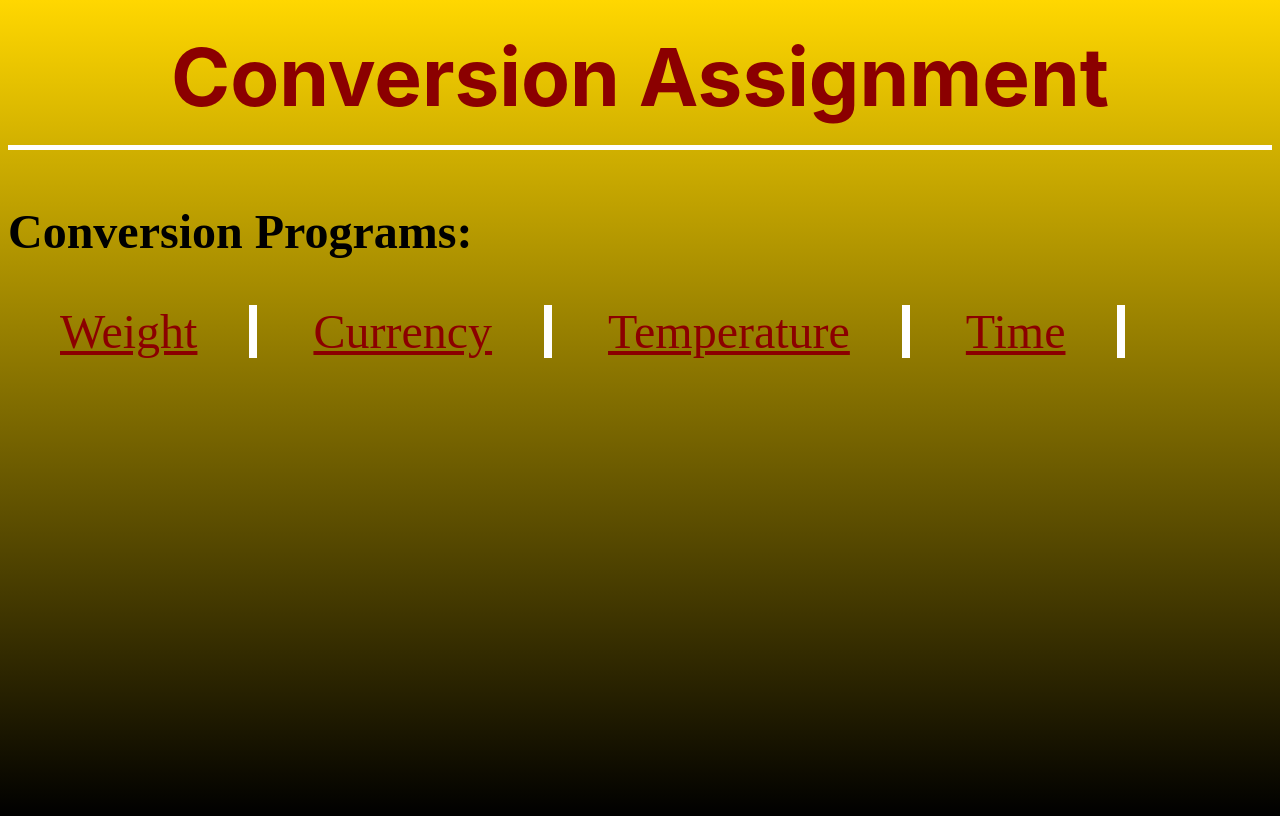
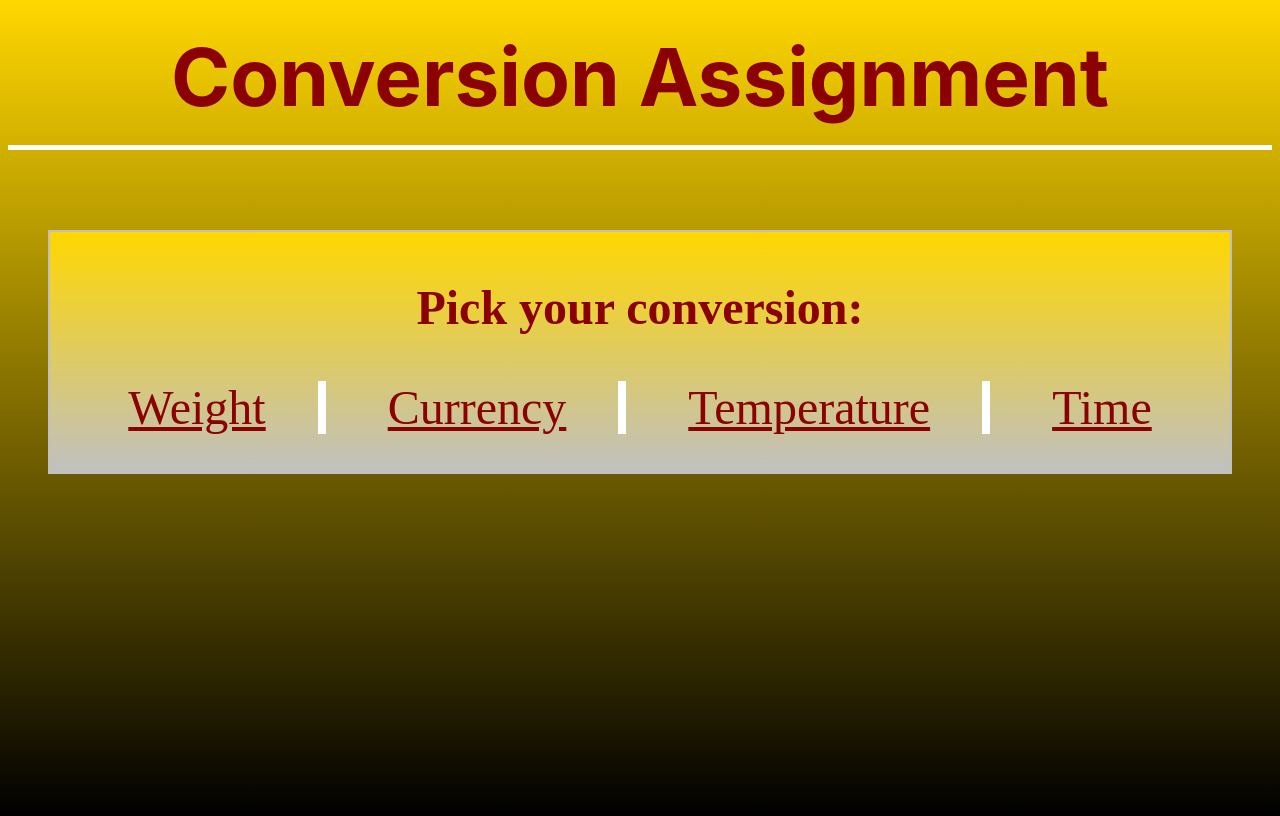
Before and after one commit to champso1/conversion-program-assignment, a plain HTML site: page webpage/index.html in a window 1280 px wide. Drawn offline with Linux system fonts and the light colour scheme.

Commit message:
Update index.html

```diff
--- a/webpage/index.html
+++ b/webpage/index.html
@@ -8,12 +8,14 @@
 
     <body>
         <h1 class="header">Conversion Assignment</h1>
-        <h3>Conversion Programs: </h3>
+        <div class="subTitles">
+            <h3>Pick your conversion: </h3>
         <nav>
             <a href="weight/weight.html">Weight</a>
             <a href="currency/currency.html">Currency</a>
             <a href="temperature/temperature.html">Temperature</a>
             <a href="time/time.html">Time</a>
         </nav>
+        </div>
     </body>
 </html>
```
